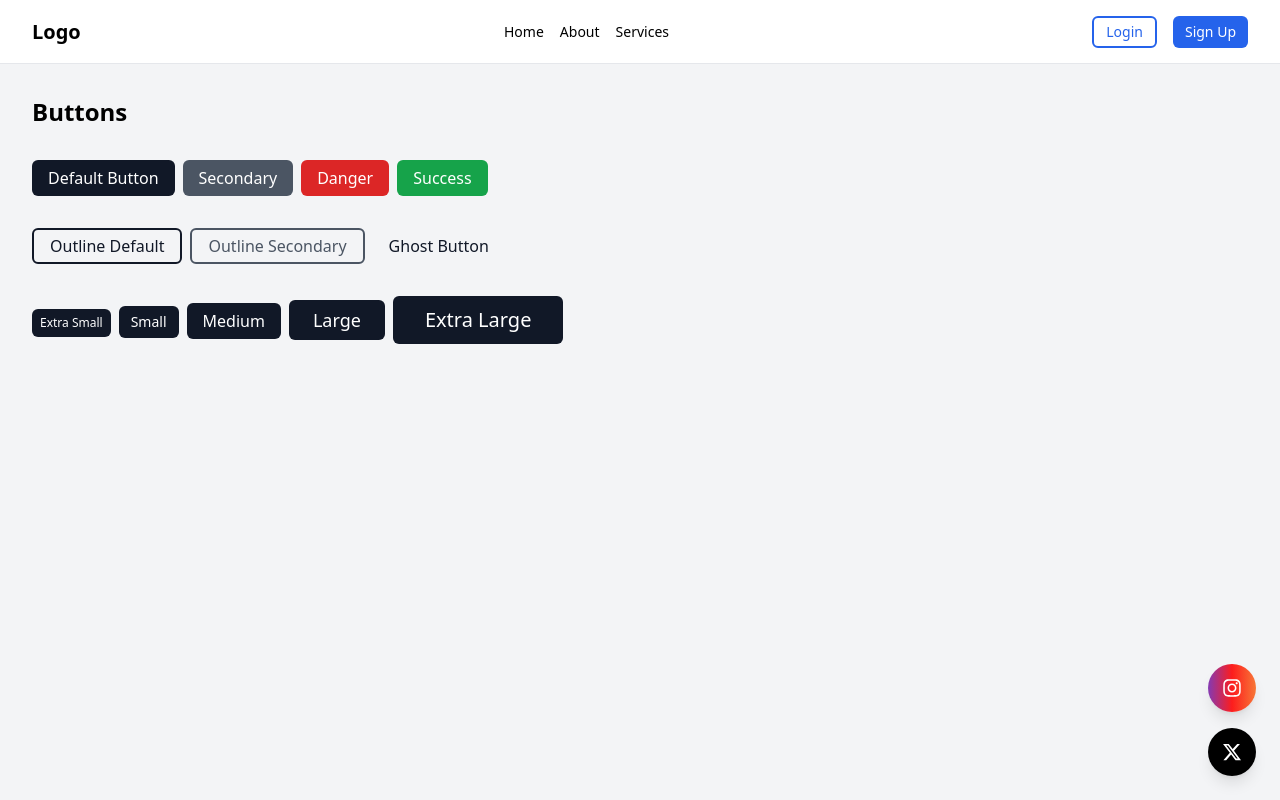
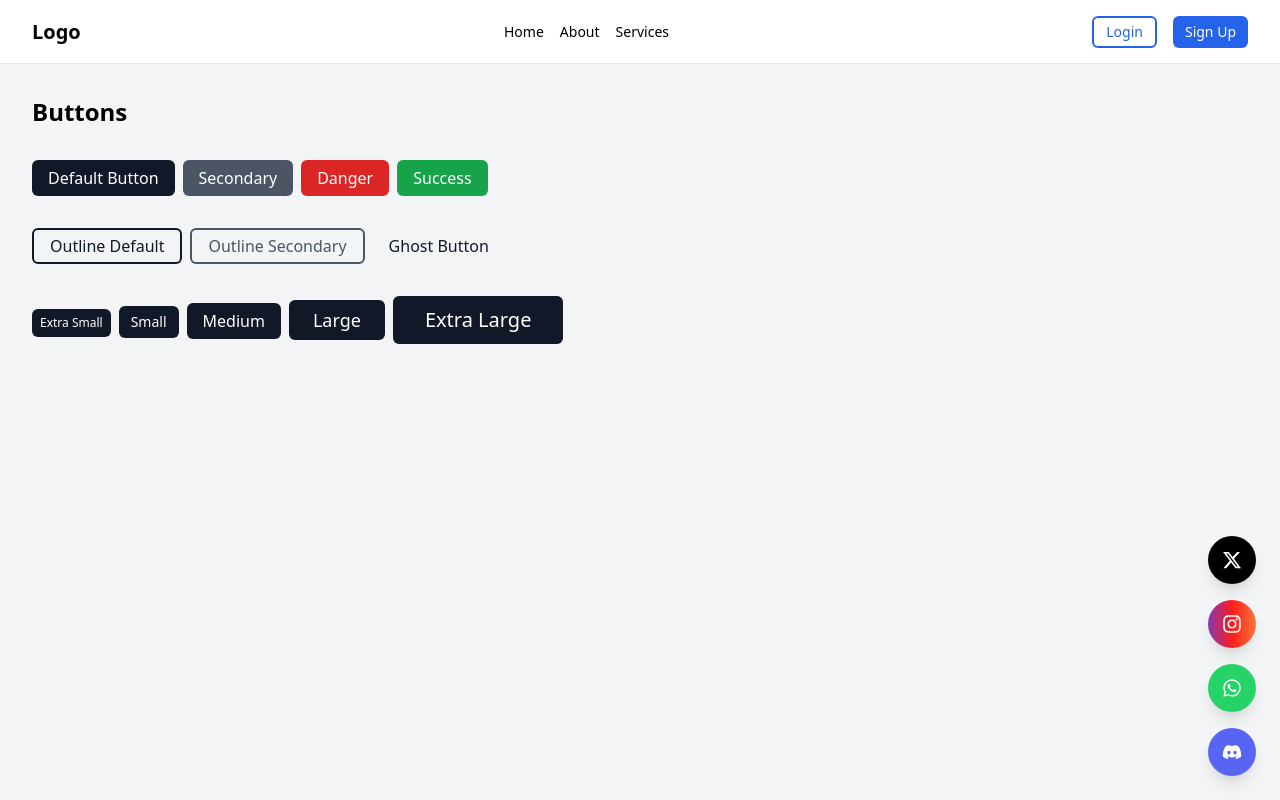
Before and after one commit to imneli/-metamorphosis-ui, a Next.js app: page /components in a window 1280 px wide. Built offline with nearby package versions, Linux system fonts and the light colour scheme.

Commit message:
:heavy_check_mark: test(CTA): Realizando testes do CTA, Order+

```diff
--- a/src/pages/components.tsx
+++ b/src/pages/components.tsx
@@ -54,8 +54,10 @@ export default function ComponentsTest() {
         </div>
 
         <div className="space-x-2">
-            <Cta platform="twitter" href="#" order={1} size="lg" />
-            <Cta platform="instagram" href="#" order={2} size="lg" />
+            <Cta platform="twitter" href="https://x.com" order={4} size="lg" />
+            <Cta platform="discord" href="https://x.com" order={1} size="lg" />
+            <Cta platform="whatsapp" href="https://x.com" order={2} size="lg" />
+            <Cta platform="instagram" href="https://x.com" order={3} size="lg" />
         </div>
       </div>
     </div>
```
Also changed, not shown: public/byxt.png (added), public/byxt2.png (added).
